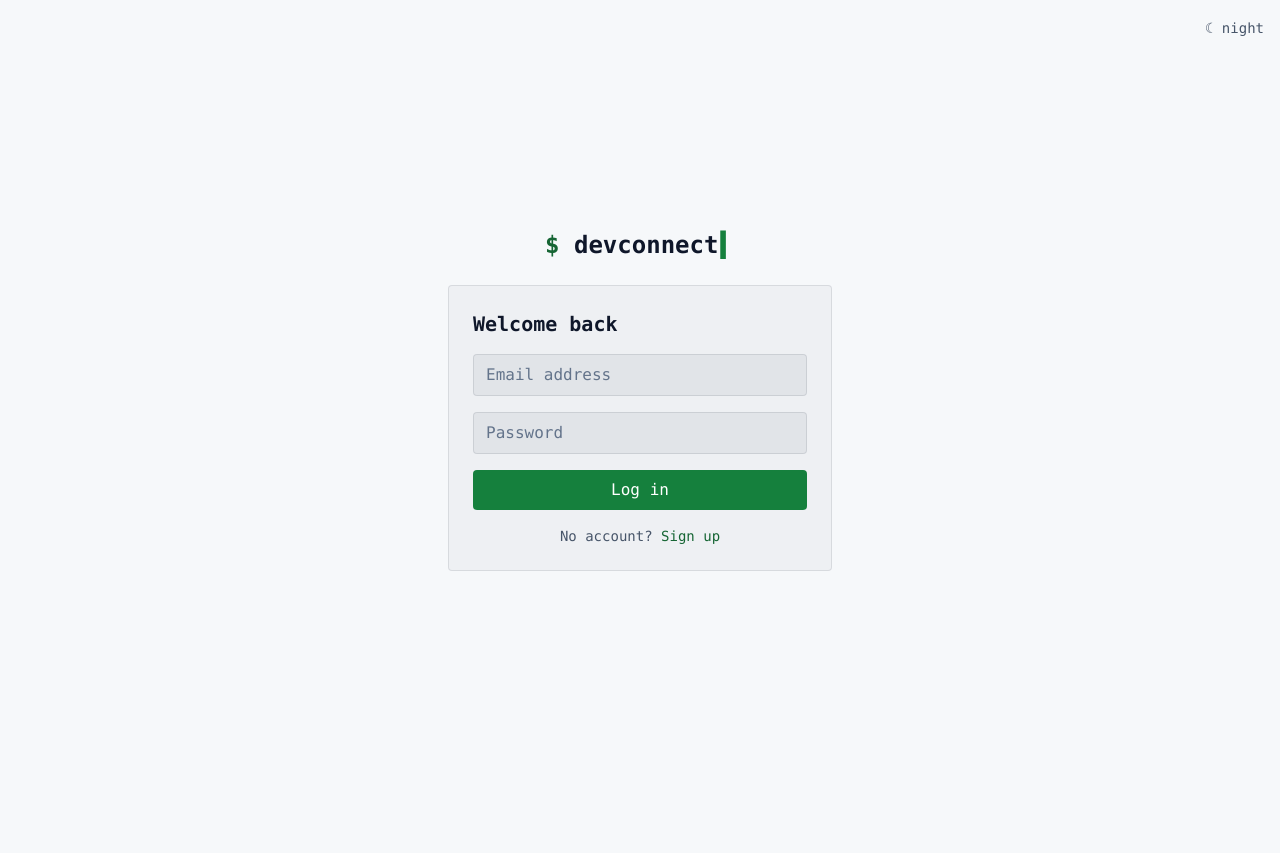
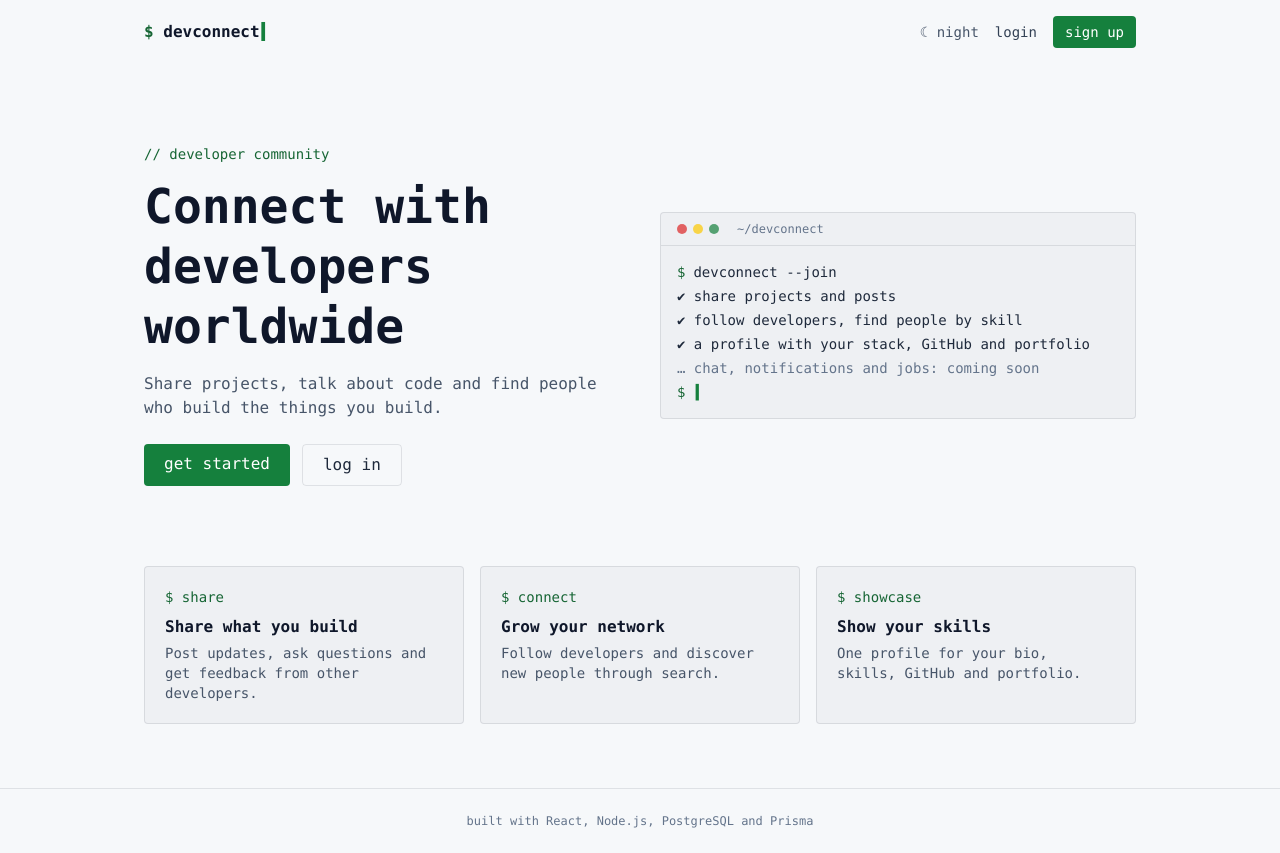
Before and after one commit to Javokhir05/devconnect, a React (Vite) app in the folder frontend/: page / in a window 1280 px wide. Before the commit this address led to /login. Before the commit the page ends 800 px from the top, so only its background shows below. Built offline with nearby package versions, Linux system fonts and the light colour scheme; no server answers.

Commit message:
feat: landing page

```diff
--- a/frontend/src/App.jsx
+++ b/frontend/src/App.jsx
@@ -1,27 +1,30 @@
-import { Routes, Route } from "react-router-dom";
+import { Routes, Route, Navigate } from "react-router-dom";
 import PublicLayout from "./layouts/PublicLayout";
 import AppLayout from "./layouts/AppLayout";
 import ProtectedRoute from "./components/ProtectedRoute";
+import Landing from "./pages/Landing";
 import Login from "./pages/Login";
 import Register from "./pages/Register";
 import Feed from "./pages/Feed";
+import Explore from "./pages/Explore";
 import Profile from "./pages/Profile";
-import Explore from "./pages/Explore"
 
 export default function App() {
   return (
     <Routes>
+      <Route path="/" element={<Landing />} />
       <Route element={<PublicLayout />}>
         <Route path="/login" element={<Login />} />
         <Route path="/register" element={<Register />} />
       </Route>
       <Route element={<ProtectedRoute />}>
         <Route element={<AppLayout />}>
-          <Route path="/" element={<Feed />} />
+          <Route path="/feed" element={<Feed />} />
+          <Route path="/explore" element={<Explore />} />
           <Route path="/u/:username" element={<Profile />} />
-          <Route path="/explore" element={<Explore />} />
         </Route>
       </Route>
+      <Route path="*" element={<Navigate to="/" replace />} />
     </Routes>
   );
 }
--- /dev/null
+++ b/frontend/src/pages/Landing.jsx
@@ -0,0 +1,119 @@
+import { Link, Navigate } from "react-router-dom";
+import { useAuth } from "../context/AuthContext";
+import ThemeToggle from "../components/ThemeToggle";
+
+const terminalLines = [
+  { prompt: true, text: "devconnect --join" },
+  { text: "✔ share projects and posts" },
+  { text: "✔ follow developers, find people by skill" },
+  { text: "✔ a profile with your stack, GitHub and portfolio" },
+  { dim: true, text: "… chat, notifications and jobs: coming soon" },
+];
+
+const features = [
+  {
+    cmd: "share",
+    title: "Share what you build",
+    text: "Post updates, ask questions and get feedback from other developers.",
+  },
+  {
+    cmd: "connect",
+    title: "Grow your network",
+    text: "Follow developers and discover new people through search.",
+  },
+  {
+    cmd: "showcase",
+    title: "Show your skills",
+    text: "One profile for your bio, skills, GitHub and portfolio.",
+  },
+];
+
+export default function Landing() {
+  const { user, loading } = useAuth();
+  if (loading) return null;
+  if (user) return <Navigate to="/feed" replace />;
+
+  return (
+    <div className="min-h-screen bg-base text-slate-200">
+      <header className="mx-auto flex max-w-5xl items-center justify-between px-4 py-4">
+        <span className="font-bold text-white">
+          <span className="text-accent-400">$</span> <span className="cursor">devconnect</span>
+        </span>
+        <nav className="flex items-center gap-4 text-sm">
+          <ThemeToggle />
+          <Link to="/login" className="text-slate-300 hover:text-white">
+            login
+          </Link>
+          <Link
+            to="/register"
+            className="rounded-lg bg-accent-500 px-3 py-1.5 font-medium text-white hover:bg-accent-400"
+          >
+            sign up
+          </Link>
+        </nav>
+      </header>
+
+      <main className="mx-auto max-w-5xl px-4">
+        <section className="grid items-center gap-10 py-12 md:grid-cols-2 md:py-20">
+          <div>
+            <p className="text-sm text-accent-400">{"// developer community"}</p>
+            <h1 className="mt-3 text-3xl font-bold leading-tight text-white sm:text-4xl md:text-5xl">
+              Connect with developers worldwide
+            </h1>
+            <p className="mt-4 text-slate-400">
+              Share projects, talk about code and find people who build the things you build.
+            </p>
+            <div className="mt-6 flex flex-wrap gap-3">
+              <Link
+                to="/register"
+                className="rounded-lg bg-accent-500 px-5 py-2 font-medium text-white hover:bg-accent-400"
+              >
+                get started
+              </Link>
+              <Link
+                to="/login"
+                className="rounded-lg border border-white/10 px-5 py-2 text-slate-200 hover:bg-white/5"
+              >
+                log in
+              </Link>
+            </div>
+          </div>
+
+          <div className="overflow-hidden rounded-xl border border-white/10 bg-white/3">
+            <div className="flex items-center gap-1.5 border-b border-white/10 px-4 py-2">
+              <span className="h-2.5 w-2.5 rounded-full bg-red-400/70" />
+              <span className="h-2.5 w-2.5 rounded-full bg-yellow-400/70" />
+              <span className="h-2.5 w-2.5 rounded-full bg-accent-500/70" />
+              <span className="ml-3 text-xs text-slate-500">~/devconnect</span>
+            </div>
+            <div className="space-y-1 overflow-x-auto p-4 text-sm">
+              {terminalLines.map((l) => (
+                <div key={l.text} className={l.dim ? "text-slate-500" : "text-slate-200"}>
+                  {l.prompt && <span className="mr-2 text-accent-400">$</span>}
+                  {l.text}
+                </div>
+              ))}
+              <div className="text-accent-400">
+                $ <span className="cursor" />
+              </div>
+            </div>
+          </div>
+        </section>
+
+        <section className="grid gap-4 pb-16 sm:grid-cols-3">
+          {features.map((f) => (
+            <div key={f.cmd} className="rounded-xl border border-white/10 bg-white/3 p-5">
+              <p className="text-sm text-accent-400">$ {f.cmd}</p>
+              <h2 className="mt-2 font-semibold text-white">{f.title}</h2>
+              <p className="mt-1 text-sm text-slate-400">{f.text}</p>
+            </div>
+          ))}
+        </section>
+      </main>
+
+      <footer className="border-t border-white/10 py-6 text-center text-xs text-slate-500">
+        built with React, Node.js, PostgreSQL and Prisma
+      </footer>
+    </div>
+  );
+}
```
